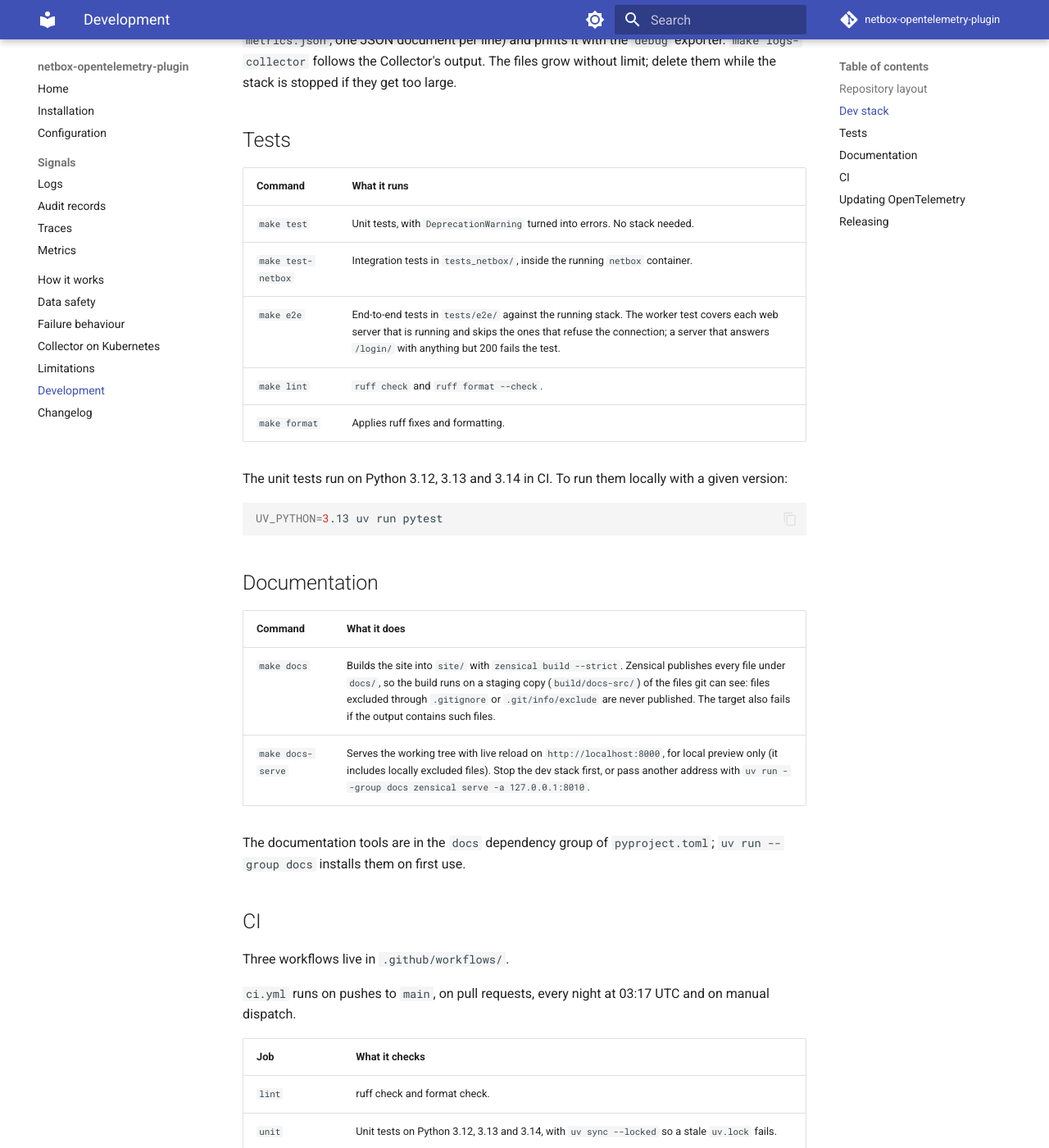
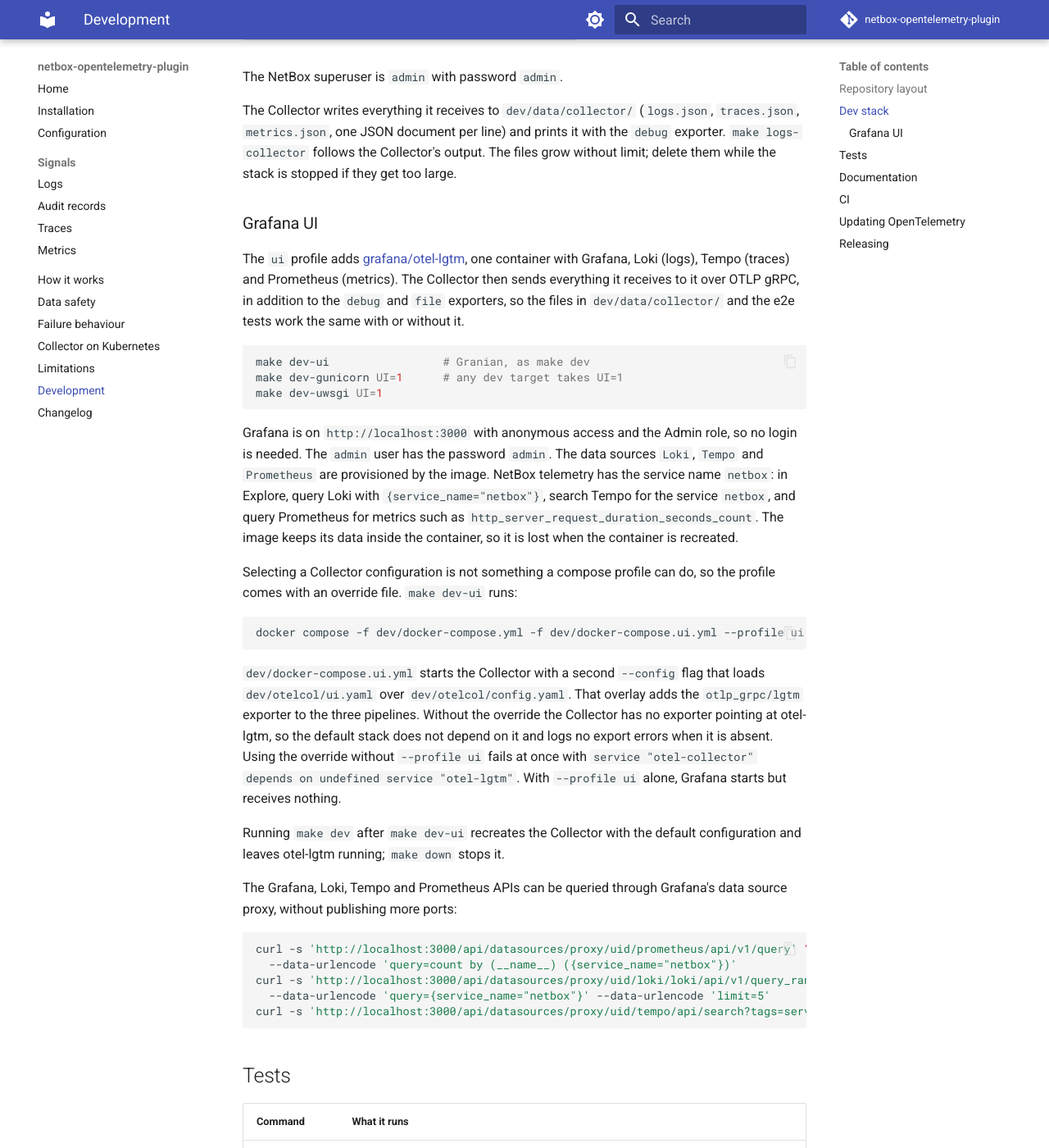
Before and after one commit to thomaschristory/netbox-opentelemetry-plugin, an MkDocs documentation site: the page built from docs/development.md, in a window 1280 px wide and 1400 px high, scrolled down 1735 px. Shown: the whole window at 82% size. Built offline with MkDocs 1.6.1 and Material for MkDocs 9.7.7, drawn with Linux system fonts in a browser that asks for light colours; comment, search, counter and statistics services are not loaded; some of the changed text lies outside the part shown.

Commit message:
Document the ui profile (#6)

````diff
--- a/docs/development.md
+++ b/docs/development.md
@@ -24,6 +24,7 @@
 | `make dev` | NetBox on Granian, the RQ worker, Postgres, two Valkey instances, the Collector and a webhook sink. |
 | `make dev-gunicorn` | The same, plus NetBox on gunicorn with `--preload`. |
 | `make dev-uwsgi` | The same, plus NetBox on uWSGI (pyuwsgi, master mode) behind nginx, laid out like NetBox's `contrib/uwsgi.ini`: uWSGI listens on a uwsgi-protocol socket and nginx forwards to it with `uwsgi_pass`. |
+| `make dev-ui` | The same as `make dev`, plus Grafana with Loki, Tempo and Prometheus (profile `ui`, see [Grafana UI](#grafana-ui)). |
 | `make down` | Stops every service of all profiles. |
 
 To run all three web servers at once, as the scheduled CI job does:
@@ -39,12 +40,45 @@
 | 8000 | NetBox on Granian |
 | 8001 | NetBox on gunicorn (profile `gunicorn`) |
 | 8002 | NetBox on uWSGI, through nginx (profile `uwsgi`) |
+| 3000 | Grafana (profile `ui`) |
 | 4317 | Collector, OTLP gRPC |
 | 4318 | Collector, OTLP HTTP |
 
 The NetBox superuser is `admin` with password `admin`.
 
 The Collector writes everything it receives to `dev/data/collector/` (`logs.json`, `traces.json`, `metrics.json`, one JSON document per line) and prints it with the `debug` exporter. `make logs-collector` follows the Collector's output. The files grow without limit; delete them while the stack is stopped if they get too large.
+
+### Grafana UI
+
+The `ui` profile adds [grafana/otel-lgtm](https://github.com/grafana/docker-otel-lgtm), one container with Grafana, Loki (logs), Tempo (traces) and Prometheus (metrics). The Collector then sends everything it receives to it over OTLP gRPC, in addition to the `debug` and `file` exporters, so the files in `dev/data/collector/` and the e2e tests work the same with or without it.
+
+```bash
+make dev-ui                 # Granian, as make dev
+make dev-gunicorn UI=1      # any dev target takes UI=1
+make dev-uwsgi UI=1
+```
+
+Grafana is on `http://localhost:3000` with anonymous access and the Admin role, so no login is needed. The `admin` user has the password `admin`. The data sources `Loki`, `Tempo` and `Prometheus` are provisioned by the image. NetBox telemetry has the service name `netbox`: in Explore, query Loki with `{service_name="netbox"}`, search Tempo for the service `netbox`, and query Prometheus for metrics such as `http_server_request_duration_seconds_count`. The image keeps its data inside the container, so it is lost when the container is recreated.
+
+Selecting a Collector configuration is not something a compose profile can do, so the profile comes with an override file. `make dev-ui` runs:
+
+```bash
+docker compose -f dev/docker-compose.yml -f dev/docker-compose.ui.yml --profile ui up -d --build
+```
+
+`dev/docker-compose.ui.yml` starts the Collector with a second `--config` flag that loads `dev/otelcol/ui.yaml` over `dev/otelcol/config.yaml`. That overlay adds the `otlp_grpc/lgtm` exporter to the three pipelines. Without the override the Collector has no exporter pointing at otel-lgtm, so the default stack does not depend on it and logs no export errors when it is absent. Using the override without `--profile ui` fails at once with `service "otel-collector" depends on undefined service "otel-lgtm"`. With `--profile ui` alone, Grafana starts but receives nothing.
+
+Running `make dev` after `make dev-ui` recreates the Collector with the default configuration and leaves otel-lgtm running; `make down` stops it.
+
+The Grafana, Loki, Tempo and Prometheus APIs can be queried through Grafana's data source proxy, without publishing more ports:
+
+```bash
+curl -s 'http://localhost:3000/api/datasources/proxy/uid/prometheus/api/v1/query' \
+  --data-urlencode 'query=count by (__name__) ({service_name="netbox"})'
+curl -s 'http://localhost:3000/api/datasources/proxy/uid/loki/loki/api/v1/query_range' \
+  --data-urlencode 'query={service_name="netbox"}' --data-urlencode 'limit=5'
+curl -s 'http://localhost:3000/api/datasources/proxy/uid/tempo/api/search?tags=service.name%3Dnetbox&limit=5'
+```
 
 ## Tests
 
````
Also changed, not shown: CHANGELOG.md (+4 -0 lines), SPEC.md (+2 -2 lines).
